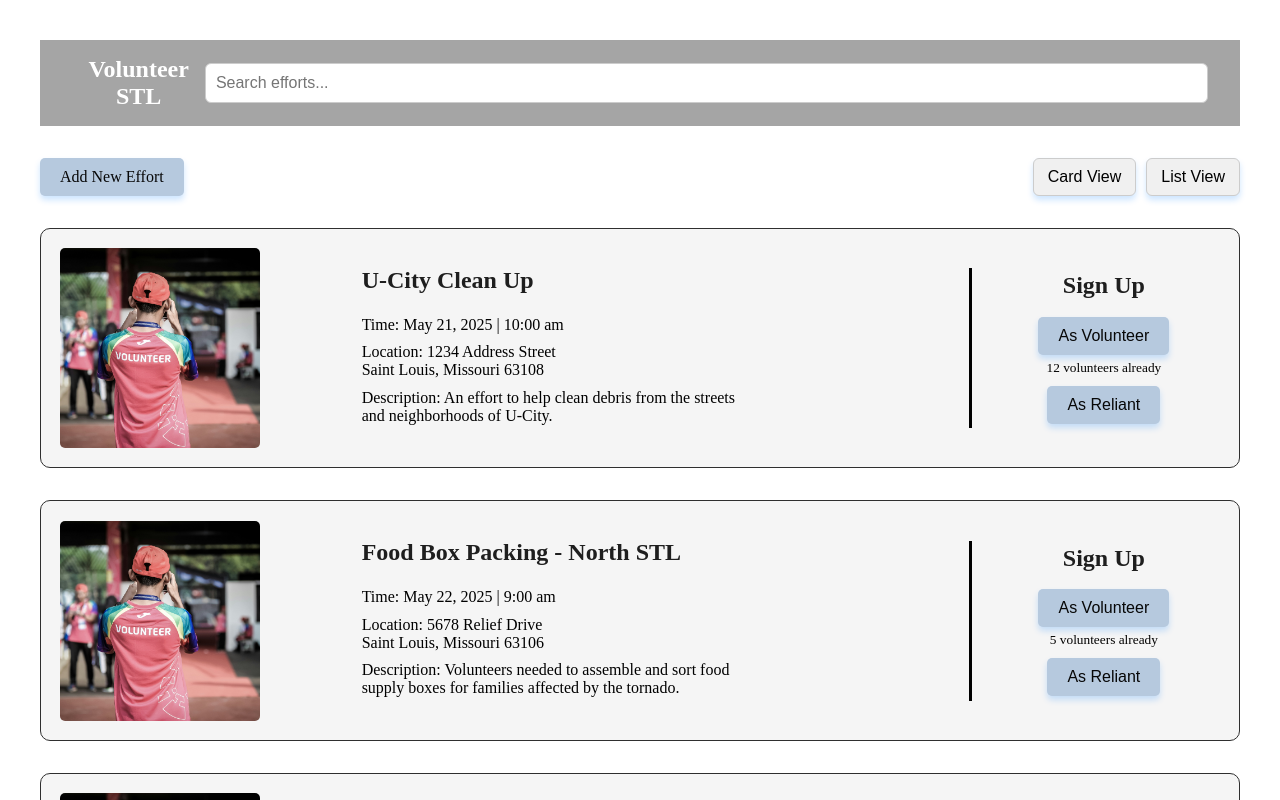
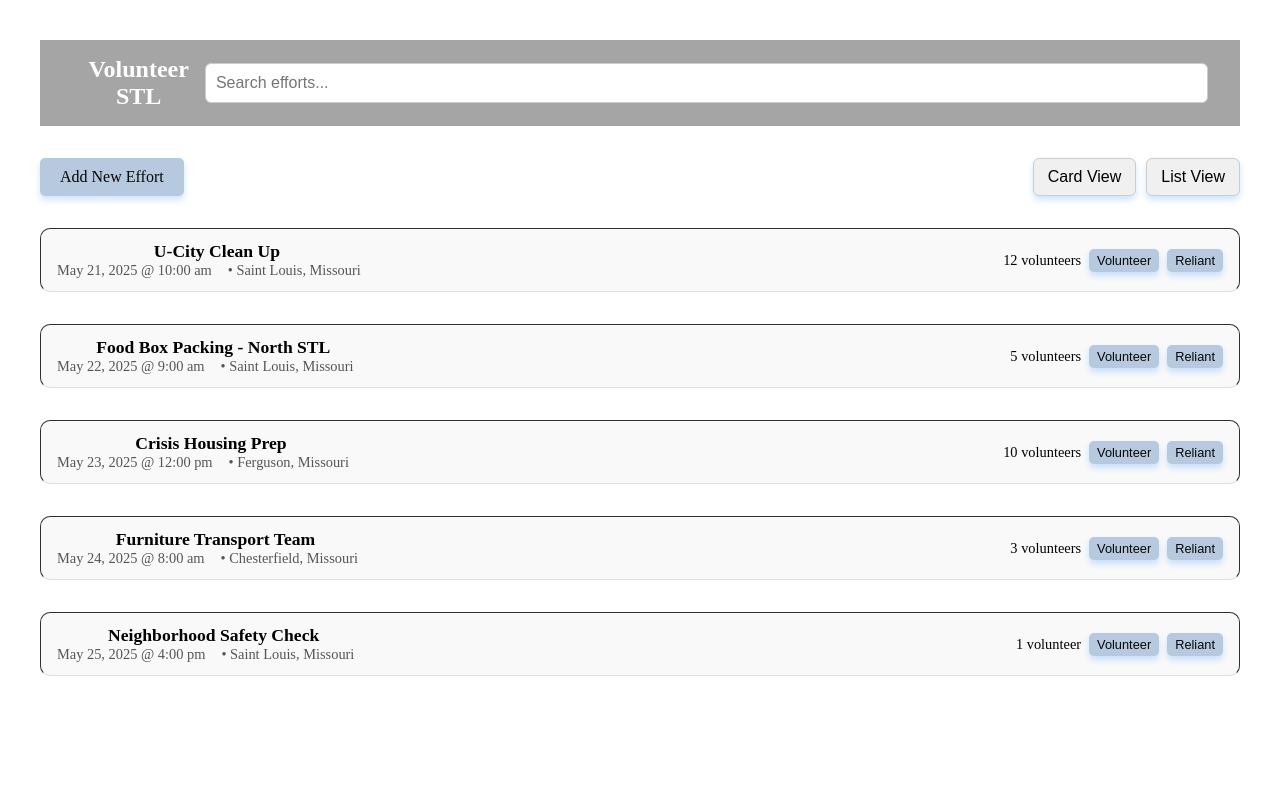
Before and after one commit to Savionrj/SWD-Unit-1-Project-savion-j, a React (Vite) app in the folder Unit-1-Project/: page / in a window 1280 px wide. Both pictures are taken after a click on the button "List View". Shown: the top 800 px of the page. Built offline with nearby package versions, Linux system fonts and the light colour scheme.

Commit message:
Created alternate display style for efforts

```diff
--- a/Unit-1-Project/src/App.css
+++ b/Unit-1-Project/src/App.css
@@ -205,3 +205,37 @@ textarea {
   border-radius: 6px;
   border: none;
 }
+
+/* List View Display */
+
+.effort-card.list-view {
+  display: flex;
+  justify-content: space-between;
+  align-items: center;
+  padding: 0.75rem 1rem;
+  border-bottom: 1px solid #ddd;
+  background: #f9f9f9;
+  font-size: 0.9rem;
+}
+
+.list-summary h3 {
+  margin: 0;
+  font-size: 1.1rem;
+}
+
+.list-summary span {
+  display: inline-block;
+  margin-right: 1rem;
+  color: #555;
+}
+
+.list-actions {
+  display: flex;
+  align-items: center;
+  gap: 0.5rem;
+}
+
+.signup-button.small {
+  padding: 0.25rem 0.5rem;
+  font-size: 0.8rem;
+}
--- a/Unit-1-Project/src/components/EffortsCard.jsx
+++ b/Unit-1-Project/src/components/EffortsCard.jsx
@@ -1,6 +1,22 @@
 import volunteerImage from '../images/volunteer.jpg';
 
-export default function EffortsCard({ effort }) {
+export default function EffortsCard({ effort, displayMode }) {
+  if (displayMode === 'list') {
+    return (
+      <div className="effort-card list-view">
+        <div className="list-summary">
+          <h3>{effort.title}</h3>
+          <span>{effort.time.date} @ {effort.time.startTime}</span>
+          <span>• {effort.location.city}, {effort.location.state}</span>
+        </div>
+        <div className="list-actions">
+          <span>{effort.volunteerCount} {effort.volunteerCount === 1 ? 'volunteer' : 'volunteers'}</span>
+          <button className="signup-button small">Volunteer</button>
+          <button className="signup-button small">Reliant</button>
+        </div>
+      </div>
+    );
+  }
 
   return (
     <div className="effort-card">
--- a/Unit-1-Project/src/components/EffortsDashboard.jsx
+++ b/Unit-1-Project/src/components/EffortsDashboard.jsx
@@ -5,6 +5,7 @@ import { useState } from 'react'
 
 export default function EffortsDashboard({ efforts }) {
   const [search, setSearch] = useState('');
+  const [displayMode, setDisplayMode] = useState('card');
 
   const filteredEfforts = efforts.filter((effort) => {
     return (
@@ -20,13 +21,13 @@ export default function EffortsDashboard({ efforts }) {
       <div className='row'>
         <Link to='/newEffort' className='button'>Add New Effort</Link>
         <div className='display-toggle-menu'>
-          <button className='display-toggle-button'>Card View</button>
-          <button className='display-toggle-button'>List View</button>
+          <button className='display-toggle-button' onClick={() => setDisplayMode('card')}>Card View</button>
+          <button className='display-toggle-button' onClick={() => setDisplayMode('list')}>List View</button>
         </div>
       </div>
 
       {filteredEfforts.map((effort) =>
-        <EffortsCard key={effort.id} effort={effort} />
+        <EffortsCard key={effort.id} effort={effort} displayMode={displayMode} />
       )}
     </div>
   );
```
